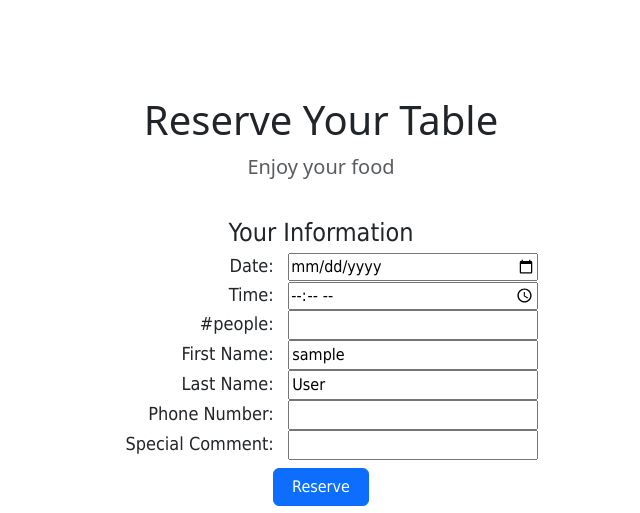
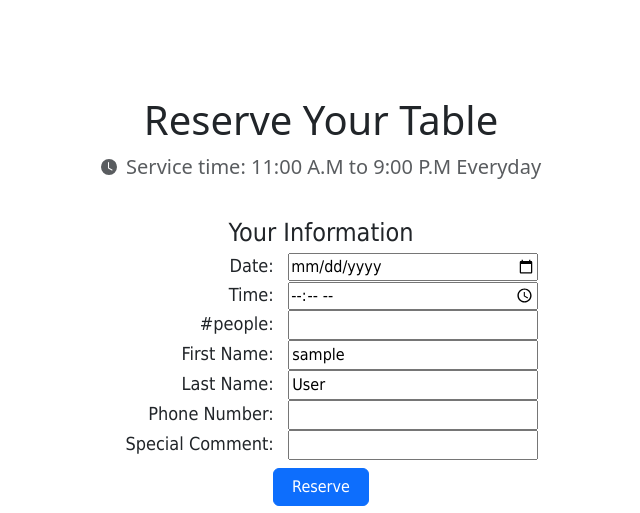
Before and after one commit to yuxuanwu17/Yummy, a Django app: page /yummy/reserve in a window 1280 px wide. Shown: the part 92-605 px from the top of the page, without its empty margins (319-959 px from the left). Run offline with Django 4.2, Linux system fonts and the light colour scheme; the visitor is signed in with stand-in values (Sample User, id 1); some libraries are stand-ins or nearby versions.

```diff
--- a/Yummy/templates/Yummy/reserve.html
+++ b/Yummy/templates/Yummy/reserve.html
@@ -22,7 +22,12 @@ function hideReservationButton() {
             <div class="col-lg-6 col-md-8 mx-auto">
                 <h1 class="fw-light">Reserve Your Table</h1>
                 <p class="lead text-muted">
-                Enjoy your food
+                    <svg xmlns="http://www.w3.org/2000/svg" width="20" height="20" fill="currentColor"
+                         class="bi bi-clock-fill"
+                         viewBox="0 0 20 20">
+                        <path d="M16 8A8 8 0 1 1 0 8a8 8 0 0 1 16 0zM8 3.5a.5.5 0 0 0-1 0V9a.5.5 0 0 0 .252.434l3.5 2a.5.5 0 0 0 .496-.868L8 8.71V3.5z"/>
+                    </svg>
+                    Service time: 11:00 A.M to 9:00 P.M Everyday
                 </p>
             </div>
         </div>
@@ -43,8 +48,8 @@ function hideReservationButton() {
                 {% for field in form.visible_fields %}
                     {% csrf_token %}
                     <div>
-                <span>{{field.label_tag}}</span>
-                <span>{{field}}</span>
+                        <span>{{ field.label_tag }}</span>
+                        <span>{{ field }}</span>
                     </div>
                 {% endfor %}
                 {% csrf_token %}
@@ -57,10 +62,11 @@ function hideReservationButton() {
                             {% endif %}
                             type="submit"
                             id="reservation_button"
-                >Reserve</button>
+                    >Reserve
+                    </button>
                 </p>
             </form>
-        <span class="lead text-muted message">{{reserve_message}}</span>
+            <span class="lead text-muted message">{{ reserve_message }}</span>
 
         </div>
         <br>
```
Lines whose indentation alone changed are shown as unchanged.
